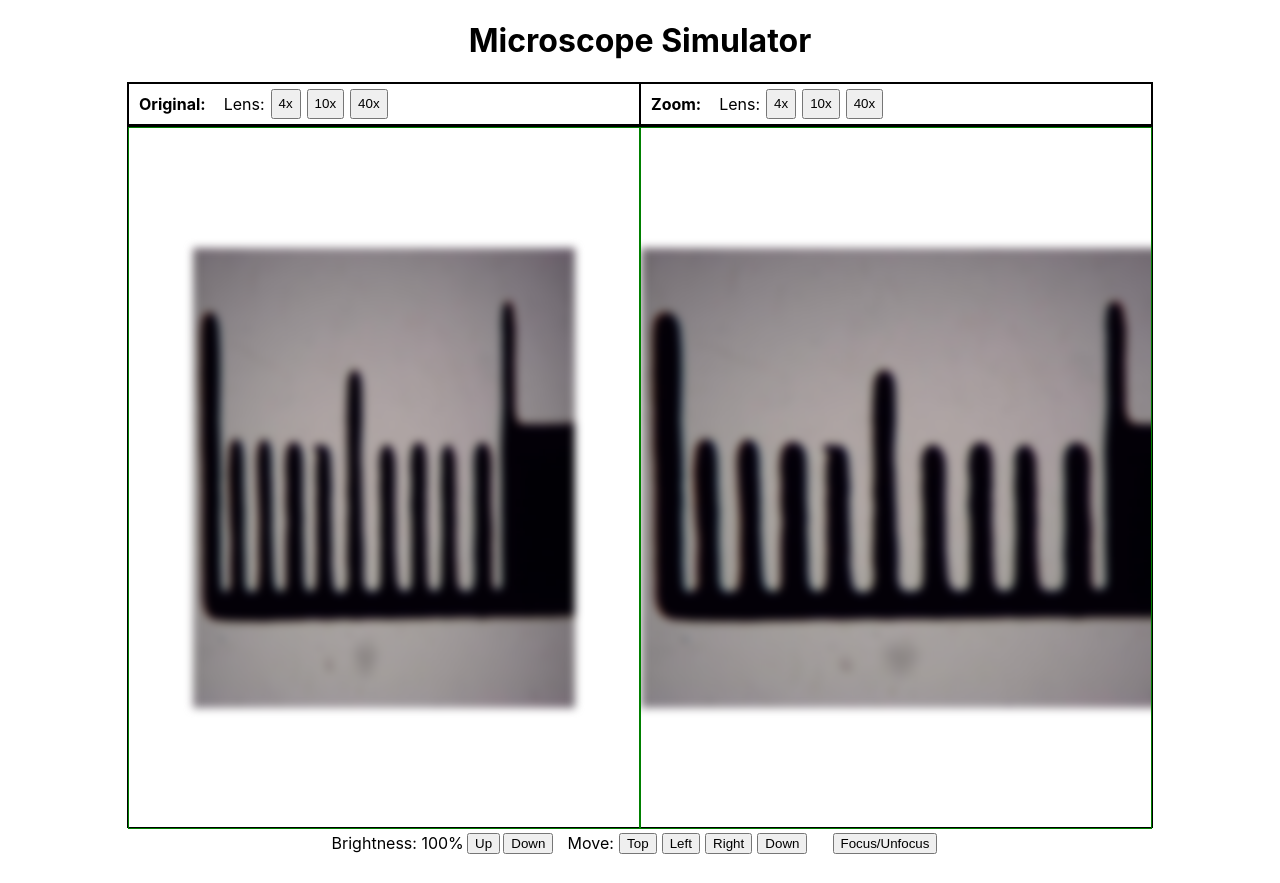
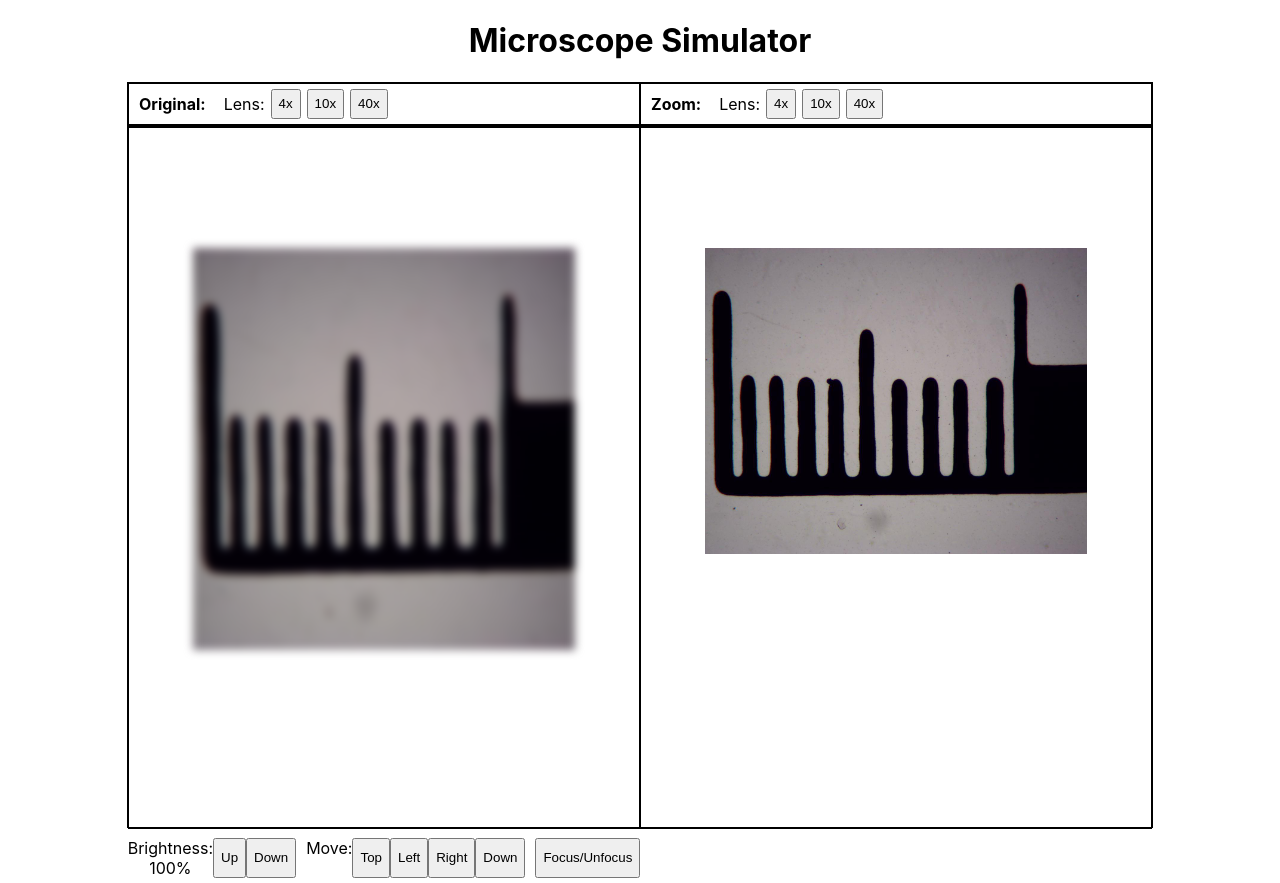
Before and after one commit to ssial/microscope_simulator, a React (Create React App) app in the folder microscope/: page / in a window 1280 px wide. Before the commit the page ends 859 px from the top, so only its background shows below. Built offline with nearby package versions, Linux system fonts and the light colour scheme.

Commit message:
zoom box now scrolling show img (not all is visible) overflow issues

```diff
--- a/microscope/src/microscopeContainer.js
+++ b/microscope/src/microscopeContainer.js
@@ -7,7 +7,7 @@ import specimen3 from "./imgs/thumbnail_Scale_40X.jpg";
 export default class MicroscopeContainer extends React.Component {
     constructor(props) {
         super(props);
-        this.state = { top: 120, left: 0, brightness: 100, blur: "4px", lens: "4x", src: specimen1, filter: "blur", zoom: 1}
+        this.state = { top: 120, left: 0, brightness: 100, blur: "4px", lens: "4x", src: specimen1, filter: "blur", zoom: 1 }
 
     }
 
@@ -199,17 +199,21 @@ export default class MicroscopeContainer extends React.Component {
                 </div>
                 <div style={{ width: "100%", display: "flex", justifyContent: "center" }}>
                     <div style={{ width: "80%", height: 700, border: "solid black 1px" }} onKeyPress={this.handleKeyPress}>
-                        <div style={{width:"100%",display:"flex", height:700}}>
-                            <div id="original4xImgContainer" style={{ width: "50%", height: "100%", border: "solid green 1px" }}>
-                                <img id="original4xImg" src={this.state.src} style={{ width: "75%", height: 460, position: "relative", top: this.state.top, left: this.state.left, filter: (this.state.filter === "brightness") ? "brightness(" + this.state.brightness + "%)" : "blur(" + this.state.blur + ")" }} alt="Comb under microscope" />
+                        <div style={{ width: "100%", display: "flex", height: 700 }}>
+                            <div id="original4xImgContainer" style={{ width: "50%", height: "100%", border: "solid black 1px" }}>
+                                <img id="original4xImg" src={this.state.src} style={{ width: "75%", height: 402, position: "relative", top: this.state.top, left: this.state.left, filter: (this.state.filter === "brightness") ? "brightness(" + this.state.brightness + "%)" : "blur(" + this.state.blur + ")" }} alt="Comb under microscope" />
                             </div>
-                            <div id="zoom4xImgContainer" style={{ width: "50%", height: "100%", border: "solid green 1px", overflow:"scroll" }}>
-                                <img id="zooml4xImg" src={specimen1} style={{ height: 460, position: "relative", top: this.state.top, left: this.state.left, filter: (this.state.filter === "brightness") ? "brightness(" + this.state.brightness + "%)" : "blur(" + this.state.blur + ")",transform:"scale("+this.state.zoom+")" }} alt="Comb under microscope" />
+                            <div id="zoom4xImgContainer" style={{ width: "50%", height: "100%", border: "solid black 1px", display: "flex", justifyContent: "center" }}>
+                                <div style={{ height: 402, width: "75%", overflow: "scroll", position: "relative", top: "120px" }}>
+                                    <img id="zooml4xImg" src={specimen1} style={{ width: "100%", transform: "scale(" + this.state.zoom + ")" }} alt="Comb under microscope" />
+                                </div>
                             </div>
                         </div>
                     </div>
                 </div>
                 <div style={{ width: "100%", display: "flex", justifyContent: "center" }}>
+                    <div style={{ width: "80%", marginTop:5}}>
+                        <div style={{ width: "50%", display: "flex", justifyContent: "center"}}>
                             <div style={{ width: "225px", display: "flex", justifyContent: "space-around", margin: 5 }}>
                                 <div>Brightness: {this.state.brightness}%</div>
                                 <button id="incBrightness" onClick={this.handleChange} type="button">Up</button>
@@ -228,6 +232,8 @@ export default class MicroscopeContainer extends React.Component {
                             </div>
                         </div>
                     </div>
+                </div>
+            </div>
         );
     }
 }
```
Lines whose indentation alone changed are shown as unchanged.
